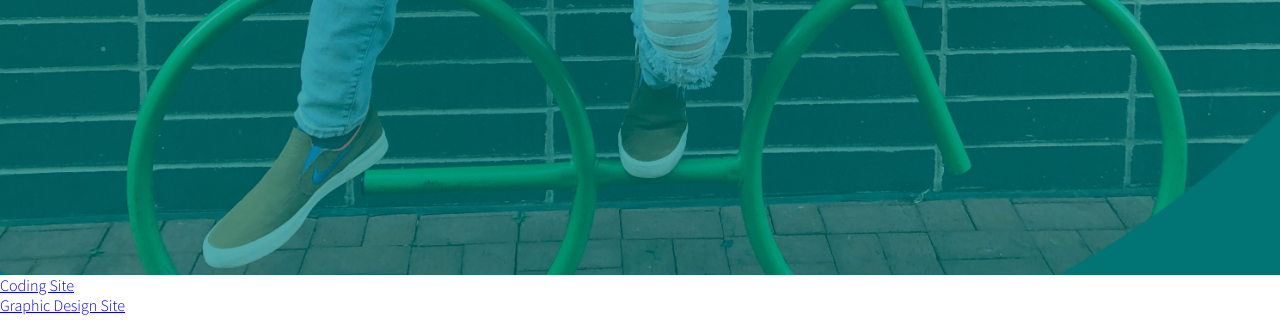
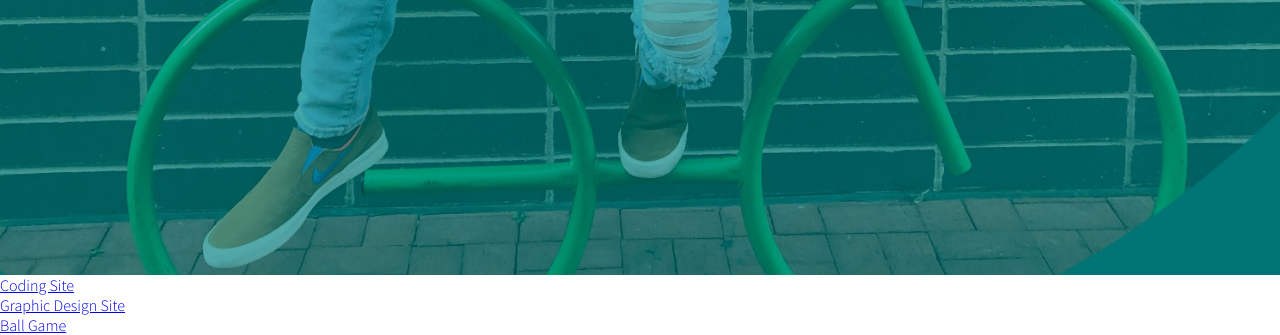
Before and after one commit to JustinBattaglia/justinbattaglia.github.io, a plain HTML site: page index.html in a window 1280 px wide. Shown: the part 525-860 px from the top of the page. Drawn offline with Linux system fonts and the light colour scheme.

Commit message:
Update index.html

```diff
--- a/index.html
+++ b/index.html
@@ -31,6 +31,9 @@
                 <a href="graphicDesignSite/index.html">
                     <div>Graphic Design Site</div>
                 </a>
+                <a href="https://battagliaj.github.io/">
+                    <div>Ball Game</div>
+                </a>
             </div>
         </div>
     </body>
```
